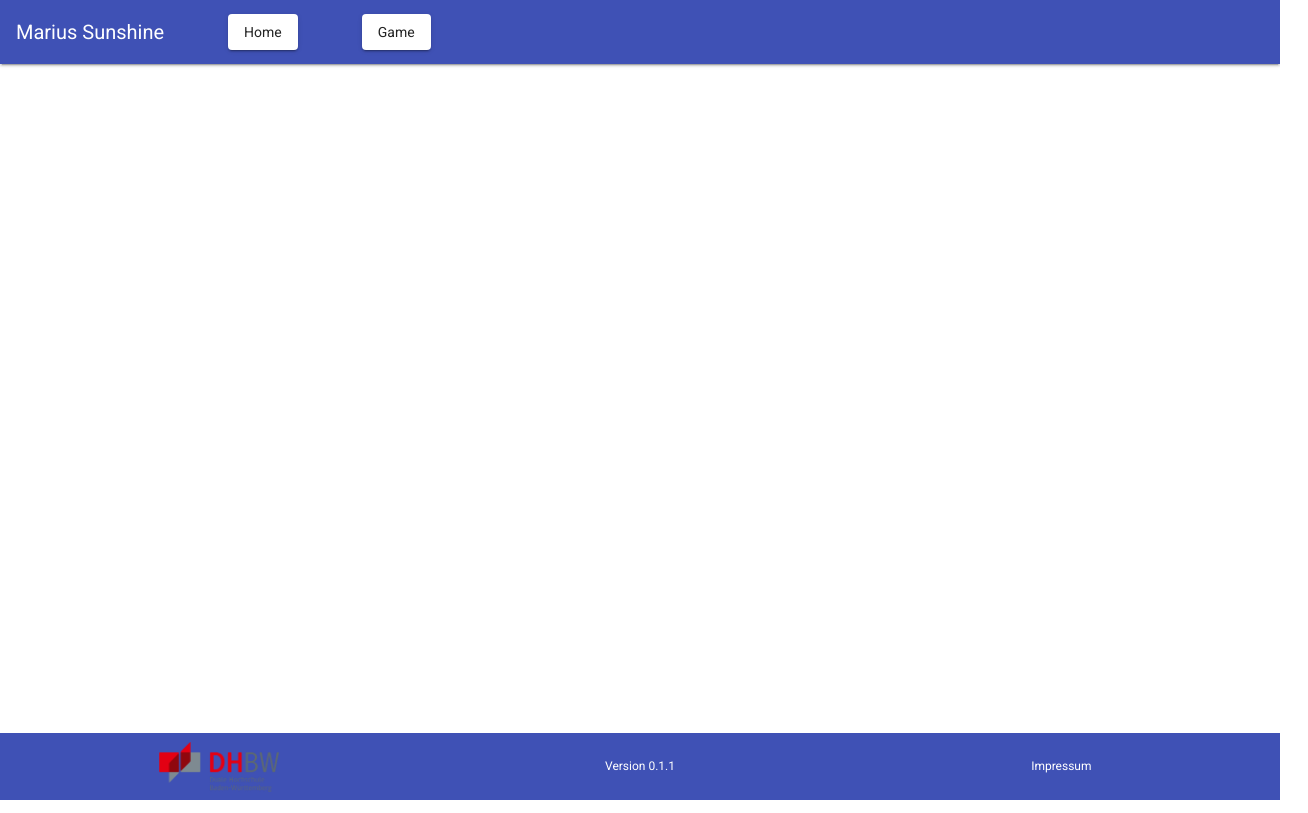
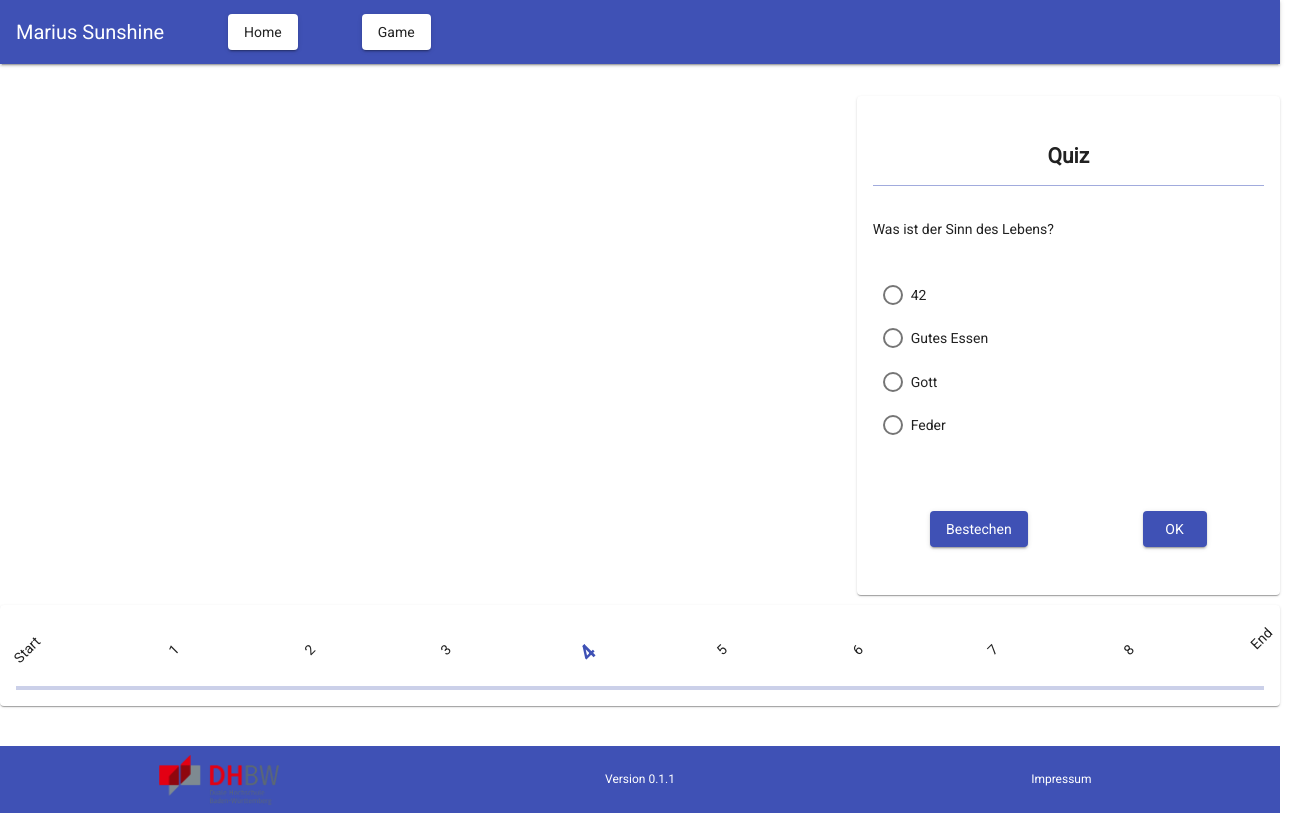
Before and after one commit to TINF17C/Project-Management-Game, an Angular app in the folder PMGame/: page /game in a window 1280 px wide. Shown: the whole page, 1308 px wide, since content can reach past the window. Built offline with nearby package versions, Linux system fonts and the light colour scheme.

Commit message:
added game components

```diff
--- a/PMGame/src/app/app.module.ts
+++ b/PMGame/src/app/app.module.ts
@@ -1,4 +1,5 @@
 import { NgModule } from '@angular/core';
+import { FormsModule } from '@angular/forms';
 import { BrowserModule } from '@angular/platform-browser';
 import { BrowserAnimationsModule } from '@angular/platform-browser/animations';
 import { AppRoutingModule } from './app-routing.module';
@@ -25,7 +26,8 @@ import { PlayerComponent } from './views/game/components/player/player.component
     BrowserModule,
     BrowserAnimationsModule,
     MaterialModule,
-    AppRoutingModule
+    AppRoutingModule,
+    FormsModule
   ],
   providers: [],
   bootstrap: [AppComponent]
--- /dev/null
+++ b/PMGame/src/app/shared/question.model.ts
@@ -0,0 +1 @@
+export interface IQuestion {}
--- a/PMGame/src/app/views/game/game.component.html
+++ b/PMGame/src/app/views/game/game.component.html
@@ -11,10 +11,50 @@
   <div id="player4">
 
   </div>
-  <div id="question">
+  <div id="quiz">
+    <mat-card>
+      <mat-card-content>
+        <div id="quiz__header">
+          <h2>Quiz</h2>
+        </div>
 
+        <div id="quiz__question">
+          {{ question.question }}
+        </div>
+
+        <mat-radio-group id="quiz__options" [(ngModel)]="selectedAnswer">
+          <mat-radio-button class="quiz__options-radio-button" *ngFor="let option of question.options" [value]="option">
+            {{ option }}
+          </mat-radio-button>
+        </mat-radio-group>
+
+        <div id="quiz__buttons">
+          <button mat-button mat-raised-button color="primary">Bestechen</button>
+          <button mat-button mat-raised-button color="primary">OK</button>
+        </div>
+
+      </mat-card-content>
+    </mat-card>
   </div>
   <div id="progress">
-
+    <mat-card>
+      <mat-card-content>
+        <section id="progress__header" class="overlay">
+          <div class="progress__header-title progress__header--rotate">
+            Start
+          </div>
+          <div class="progress__header-title progress__header--rotate" *ngFor="let stage of stages" [ngClass]="{'progress__header--bold': currentStage === stage.value}">
+            {{ stage.name }}
+          </div>
+          <div class="progress__header--rotate">
+            End
+          </div>
+        </section>
+        <section>
+          <mat-progress-bar class="example-margin" [color]="color" [mode]="mode" [value]="value">
+          </mat-progress-bar>
+        </section>
+      </mat-card-content>
+    </mat-card>
   </div>
 </div>
--- a/PMGame/src/app/views/game/game.component.scss
+++ b/PMGame/src/app/views/game/game.component.scss
@@ -1,16 +1,21 @@
+$width: 100vw;
+$height: 100%;
+$primary: #3f51b5;
+
 #main__view {
   display: grid;
   grid-template-columns: 2fr 1fr;
-  grid-template-rows: 1fr 1fr 1fr 1fr 1.5fr;
+  grid-template-rows: repeat(auto-fit, minmax(1fr));
   grid-gap: 10px;
   grid-template-areas:
-    'player1 question'
-    'player2 question'
-    'player3 question'
-    'player4 question'
+    'player1 quiz'
+    'player2 quiz'
+    'player3 quiz'
+    'player4 quiz'
     'progress progress';
-  width: 100vw;
-  height: 100%;
+  max-width: $width;
+  width: $width;
+  height: $height;
 }
 
 #player1 {
@@ -29,10 +34,61 @@
   grid-area: player4;
 }
 
-#question {
-  grid-area: question;
+#quiz {
+  grid-area: quiz;
+  height: 100%;
+  min-height: 100%;
+  width: 100%;
+}
+
+#quiz__header {
+  text-align: center;
+  border-bottom: 1px solid #6978c99f;
+  margin: 2rem auto;
+}
+
+#quiz__options {
+  display: inline-flex;
+  flex-direction: column;
+  margin: 2rem auto;
+}
+
+.quiz__options-radio-button {
+  padding: 10px;
+}
+
+#quiz__option > * {
+  padding: 1rem;
+}
+
+#quiz__buttons {
+  display: flex;
+  justify-content: space-around;
+  margin: 2rem auto;
 }
 
 #progress {
   grid-area: progress;
+  position: relative;
+  max-width: $width;
 }
+
+#progress__header {
+  display: flex;
+  flex-direction: row;
+}
+
+.progress__header-title {
+  margin: 1rem 0;
+  margin-right: $width/10;
+}
+
+.progress__header--rotate {
+  transform: rotate(-45deg);
+}
+
+.progress__header--bold {
+  font-size: 150%;
+  font-weight: 600;
+  color: $primary;
+}
--- a/PMGame/src/app/views/game/game.component.ts
+++ b/PMGame/src/app/views/game/game.component.ts
@@ -1,4 +1,5 @@
 import { Component, OnInit } from '@angular/core';
+import { IQuestion } from './../../shared/question.model';
 
 @Component({
   selector: 'app-game',
@@ -6,6 +7,55 @@ import { Component, OnInit } from '@angular/core';
   styleUrls: ['./game.component.scss']
 })
 export class GameComponent implements OnInit {
+  // progress bar
+  color = 'primary';
+  mode = 'determinate';
+  value: number;
+
+  currentStage = 4;
+
+  stages = [
+    {
+      name: 1,
+      value: 1
+    },
+    {
+      name: 2,
+      value: 2
+    },
+    {
+      name: 3,
+      value: 3
+    },
+    {
+      name: 4,
+      value: 4
+    },
+    {
+      name: 5,
+      value: 5
+    },
+    {
+      name: 6,
+      value: 6
+    },
+    {
+      name: 7,
+      value: 7
+    },
+    {
+      name: 8,
+      value: 8
+    }
+  ];
+
+  question = {
+    question: 'Was ist der Sinn des Lebens?',
+    options: ['42', 'Gutes Essen', 'Gott', 'Feder'],
+    correctAnswer: 'Gutes Essen'
+  };
+  selectedAnswer: string;
+
   constructor() {}
 
   ngOnInit() {}
--- a/PMGame/src/main.scss
+++ b/PMGame/src/main.scss
@@ -32,7 +32,7 @@ h3,
 h4,
 h5 {
   line-height: 1.2;
-  margin: 0 0 0.5rem;
+  margin: 0 0 1rem;
 }
 
 a {
```
Also changed, not shown: PMGame/src/app/material.module.ts (+11 -4 lines).
